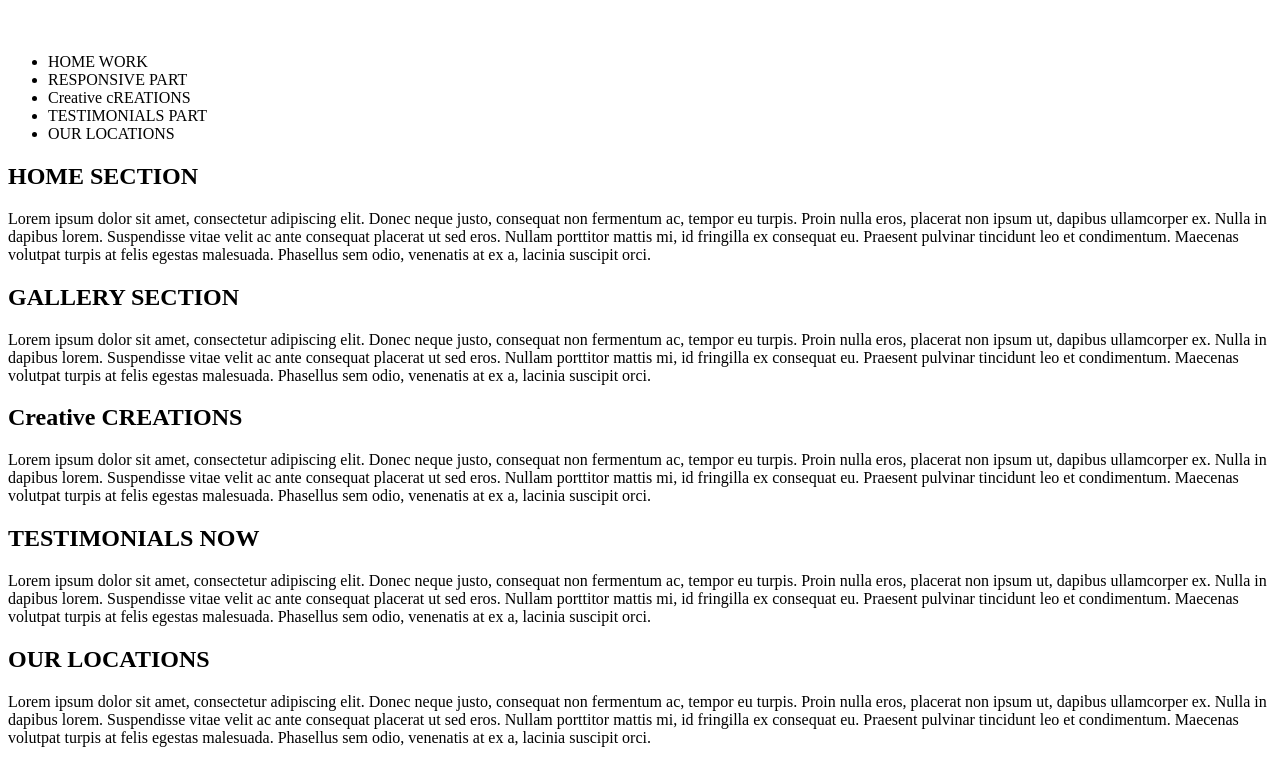
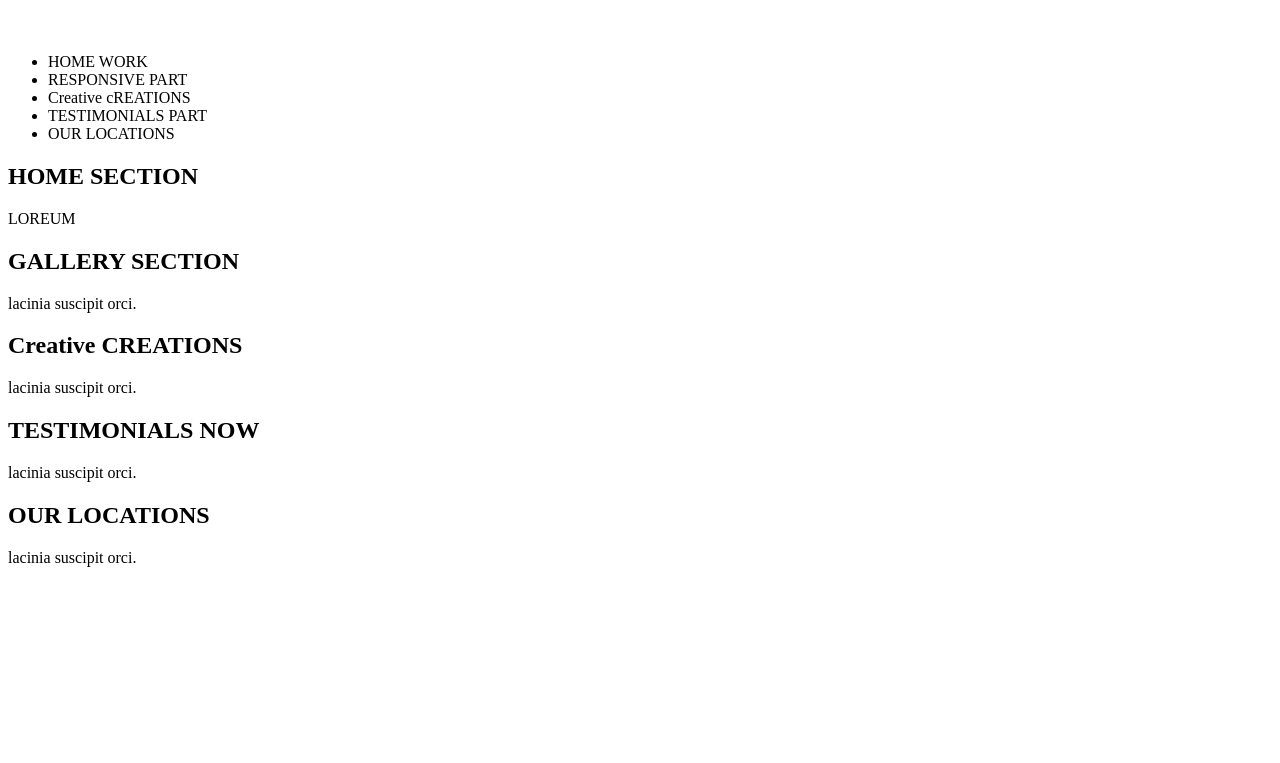
Before and after one commit to thurayash/GearedCameraInC, a website: page web/express/progress.html in a window 1280 px wide. Shown: the part 61-824 px from the top of the page. After the commit the page ends 800 px from the top, so only its background shows below. Drawn offline with Linux system fonts and the light colour scheme.

Commit message:
few changes here

```diff
--- a/web/express/progress.html
+++ b/web/express/progress.html
@@ -30,27 +30,27 @@
             <div id="progress-content-section">
                 <div class="section-content discovery active">
                     <h2>HOME SECTION</h2>
-                    <p>Lorem ipsum dolor sit amet, consectetur adipiscing elit. Donec neque justo, consequat non fermentum ac, tempor eu turpis. Proin nulla eros, placerat non ipsum ut, dapibus ullamcorper ex. Nulla in dapibus lorem. Suspendisse vitae velit ac ante consequat placerat ut sed eros. Nullam porttitor mattis mi, id fringilla ex consequat eu. Praesent pulvinar tincidunt leo et condimentum. Maecenas volutpat turpis at felis egestas malesuada. Phasellus sem odio, venenatis at ex a, lacinia suscipit orci.</p>
+                    <p>LOREUM</p>
                 </div>
 
                 <div class="section-content strategy">
                     <h2>GALLERY SECTION</h2>
-                    <p>Lorem ipsum dolor sit amet, consectetur adipiscing elit. Donec neque justo, consequat non fermentum ac, tempor eu turpis. Proin nulla eros, placerat non ipsum ut, dapibus ullamcorper ex. Nulla in dapibus lorem. Suspendisse vitae velit ac ante consequat placerat ut sed eros. Nullam porttitor mattis mi, id fringilla ex consequat eu. Praesent pulvinar tincidunt leo et condimentum. Maecenas volutpat turpis at felis egestas malesuada. Phasellus sem odio, venenatis at ex a, lacinia suscipit orci.</p>
+                    <p> lacinia suscipit orci.</p>
                 </div>
 
                 <div class="section-content creative">
                     <h2>Creative CREATIONS</h2>
-                    <p>Lorem ipsum dolor sit amet, consectetur adipiscing elit. Donec neque justo, consequat non fermentum ac, tempor eu turpis. Proin nulla eros, placerat non ipsum ut, dapibus ullamcorper ex. Nulla in dapibus lorem. Suspendisse vitae velit ac ante consequat placerat ut sed eros. Nullam porttitor mattis mi, id fringilla ex consequat eu. Praesent pulvinar tincidunt leo et condimentum. Maecenas volutpat turpis at felis egestas malesuada. Phasellus sem odio, venenatis at ex a, lacinia suscipit orci.</p>
+                    <p> lacinia suscipit orci.</p>
                 </div>
 
                 <div class="section-content production">
                     <h2>TESTIMONIALS NOW</h2>
-                    <p>Lorem ipsum dolor sit amet, consectetur adipiscing elit. Donec neque justo, consequat non fermentum ac, tempor eu turpis. Proin nulla eros, placerat non ipsum ut, dapibus ullamcorper ex. Nulla in dapibus lorem. Suspendisse vitae velit ac ante consequat placerat ut sed eros. Nullam porttitor mattis mi, id fringilla ex consequat eu. Praesent pulvinar tincidunt leo et condimentum. Maecenas volutpat turpis at felis egestas malesuada. Phasellus sem odio, venenatis at ex a, lacinia suscipit orci.</p>
+                    <p> lacinia suscipit orci.</p>
                 </div>
 
                 <div class="section-content analysis">
                     <h2>OUR LOCATIONS</h2>
-                    <p>Lorem ipsum dolor sit amet, consectetur adipiscing elit. Donec neque justo, consequat non fermentum ac, tempor eu turpis. Proin nulla eros, placerat non ipsum ut, dapibus ullamcorper ex. Nulla in dapibus lorem. Suspendisse vitae velit ac ante consequat placerat ut sed eros. Nullam porttitor mattis mi, id fringilla ex consequat eu. Praesent pulvinar tincidunt leo et condimentum. Maecenas volutpat turpis at felis egestas malesuada. Phasellus sem odio, venenatis at ex a, lacinia suscipit orci.</p>
+                    <p> lacinia suscipit orci.</p>
                 </div>
             </div>
         </div>
```
